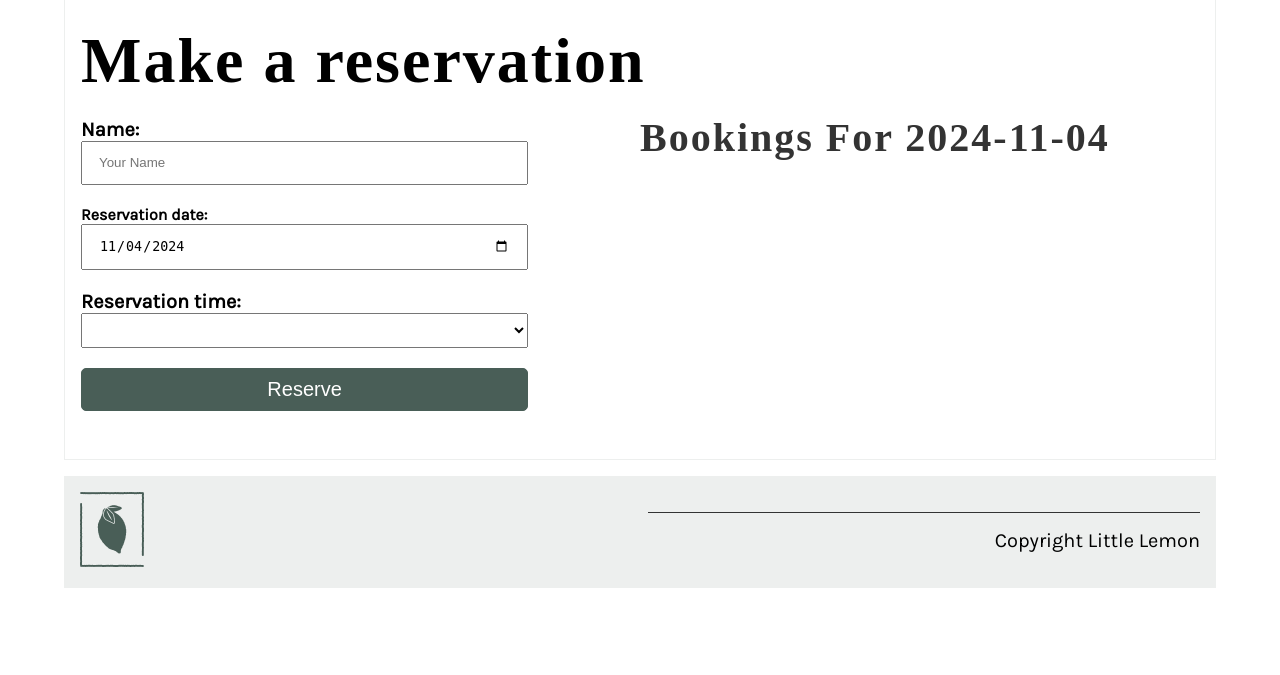
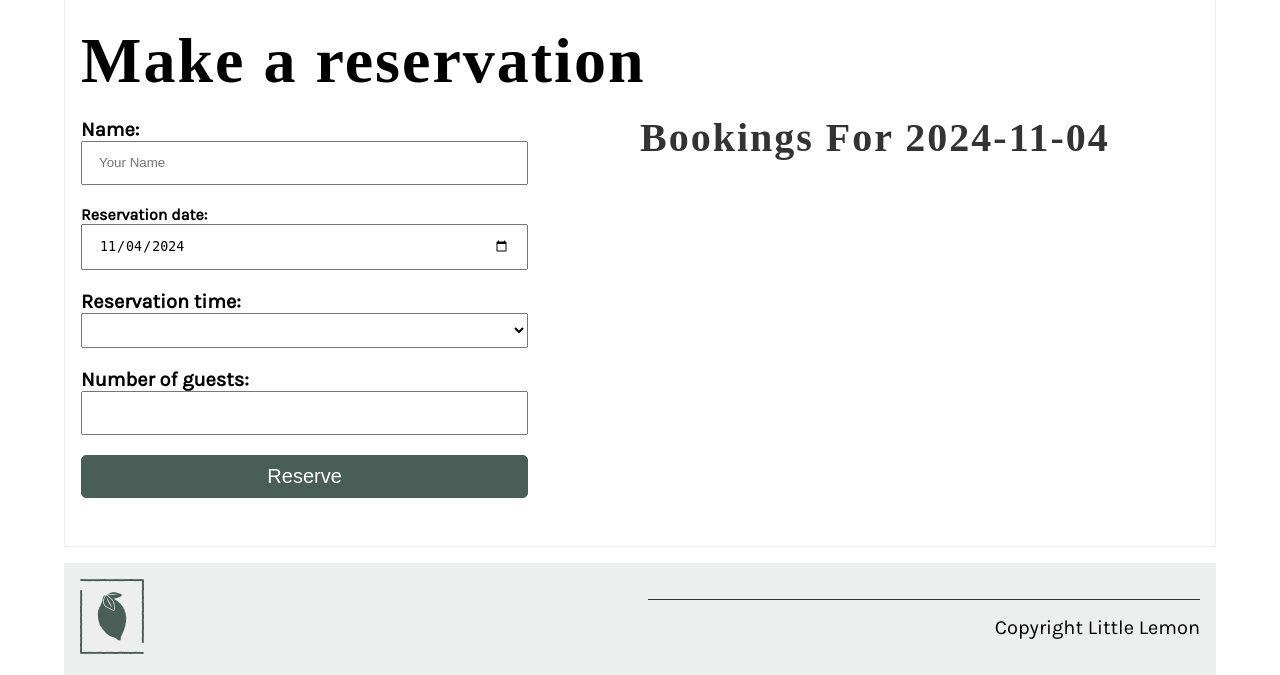
Before and after one commit to juancarjr/LittleLemon, a Django app: template templates/book.html in a window 1280 px wide. Shown: the part 261-936 px from the top of the page. Before the commit the page ends 849 px from the top, so only its background shows below. Run offline with Django 5.2, Linux system fonts and the light colour scheme; the template is opened without the code that fills it, so the values that code supplies are empty; some web fonts are replaced.

Commit message:
Add number of guests field to bookings

```diff
--- a/restaurant/models.py
+++ b/restaurant/models.py
@@ -4,7 +4,7 @@ class Booking(models.Model):
     name = models.CharField(max_length=200)
     reservation_date = models.DateField()
     reservation_slot = models.SmallIntegerField(default=10)
-    # no_of_guests = models.SmallIntegerField(null=False)
+    no_of_guests = models.SmallIntegerField(null=False)
 
     def __str__(self):
         return self.name
--- a/restaurant/views.py
+++ b/restaurant/views.py
@@ -13,10 +13,8 @@ import json
 def index(request):
     return render(request, 'index.html', {})
 
-
 def about(request):
     return render(request, 'about.html')
-
 
 def menu(request):
     menu_data = Menu.objects.all()
@@ -50,7 +48,7 @@ def bookings(request):
                 name=data['first_name'],
                 reservation_date=data['reservation_date'],
                 reservation_slot=data['reservation_slot'],
-                # no_of_guests=data['no_of_guests'],
+                no_of_guests=data['no_of_guests'],
             )
             booking.save()
         else:
--- a/templates/book.html
+++ b/templates/book.html
@@ -33,6 +33,16 @@
             <select id="reservation_slot">
               <option value="0" disabled>Select time</option>
             </select>
+          </p>
+          <p>
+            <label for="no_of_guests">Number of guests:</label>
+            <input
+              type="number"
+              id="no_of_guests"
+              min="1"
+              max="20"
+              required
+            />
           </p>
           <button type="button" id="button">Reserve</button>
         </form>
@@ -111,6 +121,7 @@
       first_name: document.getElementById("first_name").value,
       reservation_date: document.getElementById("reservation_date").value,
       reservation_slot: document.getElementById("reservation_slot").value,
+      no_of_guests: document.getElementById("no_of_guests").value,
     };
 
     fetch("{% url 'bookings' %}", {
```
Also changed, not shown: restaurant/migrations/0006_booking_no_of_guests.py (added).
